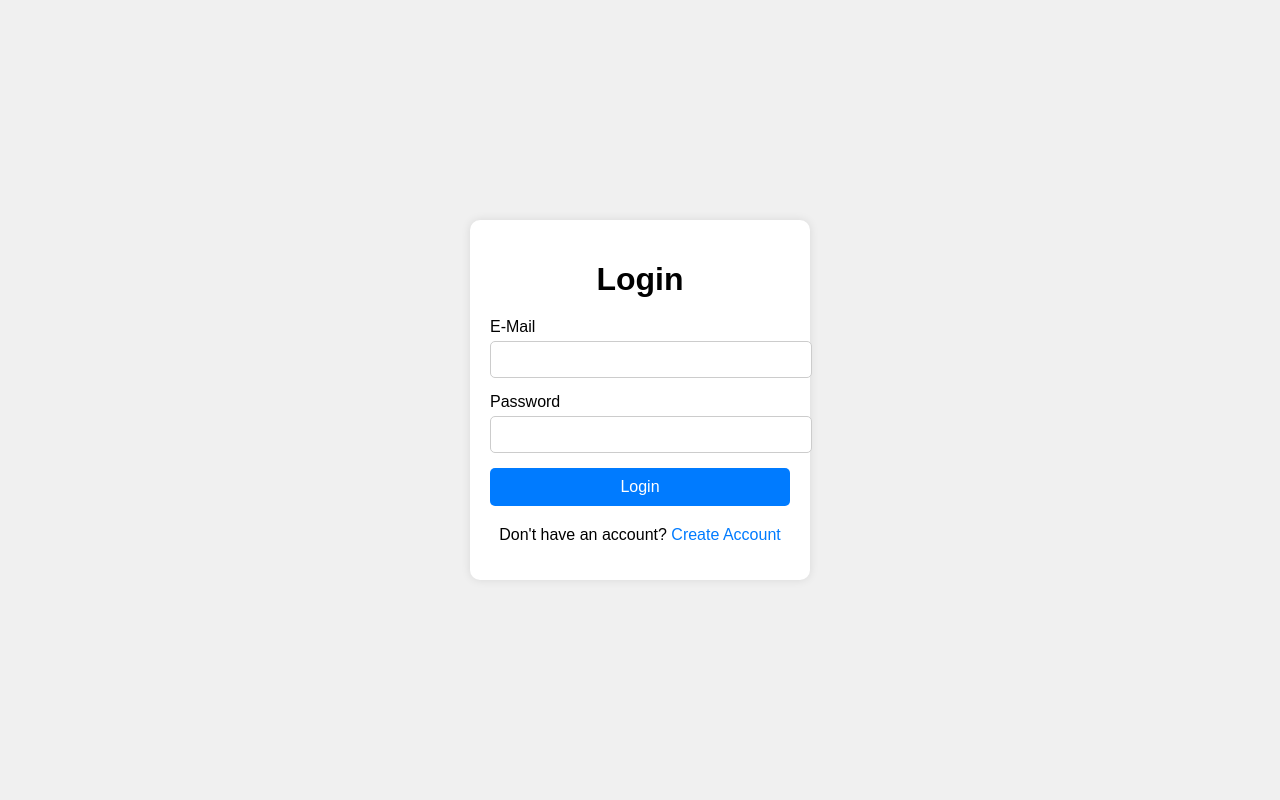
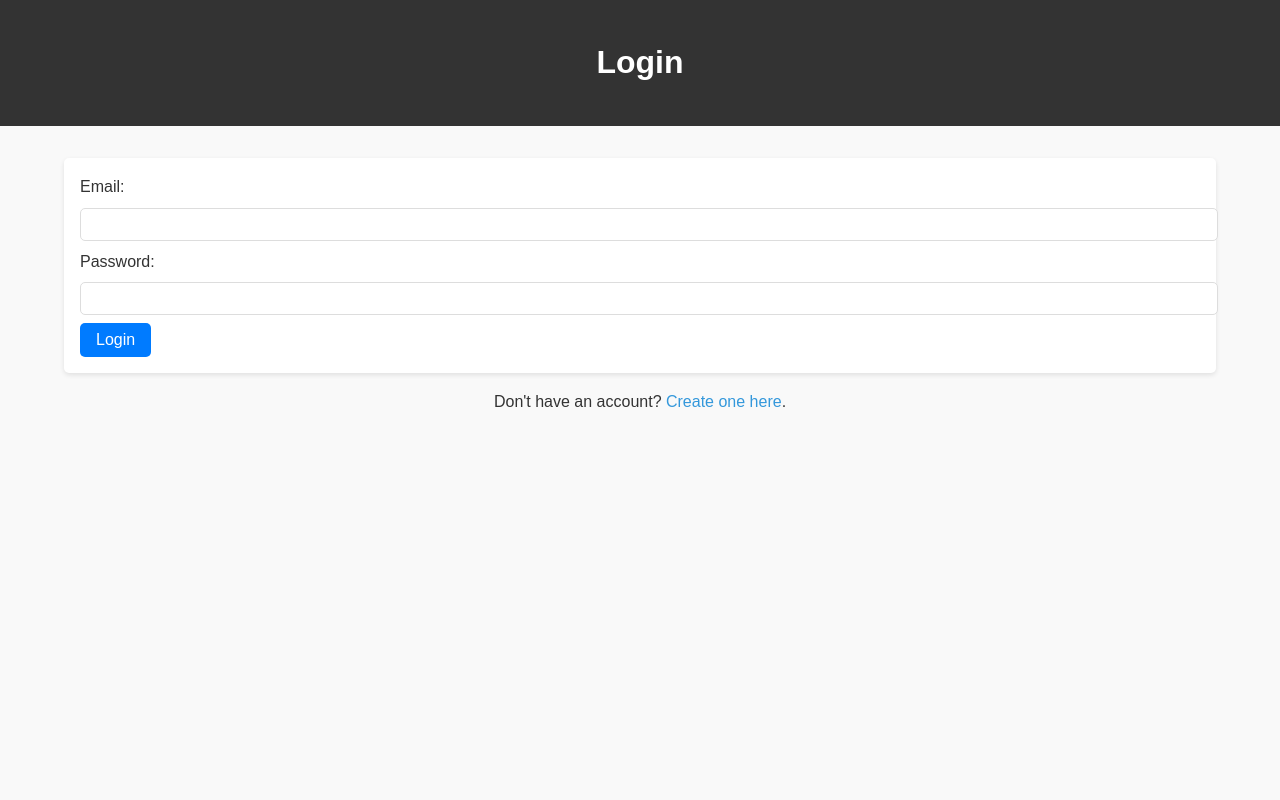
Before and after one commit to KiwiBlock97/Project, a Python web app: template project/templates/login.html in a window 1280 px wide. Run offline with Jinja, Linux system fonts and the light colour scheme; the template is opened without the code that fills it, so the values that code supplies are empty.

Commit message:
Updated Login and Home UI

```diff
--- a/project/templates/login.html
+++ b/project/templates/login.html
@@ -3,24 +3,29 @@
 <head>
     <meta charset="UTF-8">
     <meta name="viewport" content="width=device-width, initial-scale=1.0">
-    <title>Login Page</title>
-    <link rel="stylesheet" href="/static/styles.css">
+    <title>Login</title>
+    <link rel="stylesheet" href="/static/styles/global.css">
 </head>
 <body>
-    <div class="login-container">
+    <header>
         <h1>Login</h1>
-        <form method="post">
-            <label for="email">E-Mail</label>
+    </header>
+    <div class="container">
+        <form action="/login" method="post">
+            <label for="email">Email:</label>
             <input type="email" id="email" name="email" required>
 
-            <label for="password">Password</label>
+            <label for="password">Password:</label>
             <input type="password" id="password" name="password" required>
 
-            <button type="submit">Login</button>
+            <button type="submit" class="btn">Login</button>
         </form>
-        <div class="create-account">
-            <p>Don't have an account? <a href="signup">Create Account</a></p>
-        </div>
+        <p class="text-center">
+            Don't have an account? <a href="signup">Create one here</a>.
+        </p>
     </div>
+    <!-- <footer>
+        <p>&copy; 2024 Bus Pass System. All rights reserved.</p>
+    </footer> -->
 </body>
 </html>
--- /dev/null
+++ b/project/templates/styles/global.css
@@ -0,0 +1,110 @@
+
+/* Global Stylesheet */
+
+/* Base Styles */
+body {
+    font-family: Arial, sans-serif;
+    margin: 0;
+    padding: 0;
+    background-color: #f9f9f9;
+    color: #333;
+    line-height: 1.6;
+}
+
+header, footer {
+    background: #333;
+    color: #fff;
+    text-align: center;
+    padding: 1rem;
+}
+
+a {
+    color: #3498db;
+    text-decoration: none;
+}
+
+a:hover {
+    text-decoration: underline;
+}
+
+/* Container */
+.container {
+    width: 90%;
+    max-width: 1200px;
+    margin: 0 auto;
+    padding: 1rem;
+}
+
+/* Buttons */
+button, .btn {
+    display: inline-block;
+    padding: 0.5rem 1rem;
+    font-size: 1rem;
+    color: #fff;
+    background-color: #007bff;
+    border: none;
+    border-radius: 5px;
+    cursor: pointer;
+    text-align: center;
+}
+
+button:hover, .btn:hover {
+    background-color: #0056b3;
+}
+
+/* Forms */
+form {
+    margin: 1rem 0;
+    padding: 1rem;
+    background: #fff;
+    border-radius: 5px;
+    box-shadow: 0 2px 5px rgba(0, 0, 0, 0.1);
+}
+
+input, select, textarea {
+    width: 100%;
+    padding: 0.5rem;
+    margin: 0.5rem 0;
+    border: 1px solid #ddd;
+    border-radius: 5px;
+}
+
+input:focus, select:focus, textarea:focus {
+    outline: none;
+    border-color: #007bff;
+}
+
+/* Tables */
+table {
+    width: 100%;
+    border-collapse: collapse;
+    margin: 1rem 0;
+}
+
+th, td {
+    padding: 0.5rem;
+    text-align: left;
+    border: 1px solid #ddd;
+}
+
+th {
+    background: #007bff;
+    color: #fff;
+}
+
+tr:nth-child(even) {
+    background: #f2f2f2;
+}
+
+/* Utility Classes */
+.text-center {
+    text-align: center;
+}
+
+.text-right {
+    text-align: right;
+}
+
+.hidden {
+    display: none;
+}
```
Also changed, not shown: project/templates/index.html (+13 -6 lines).
